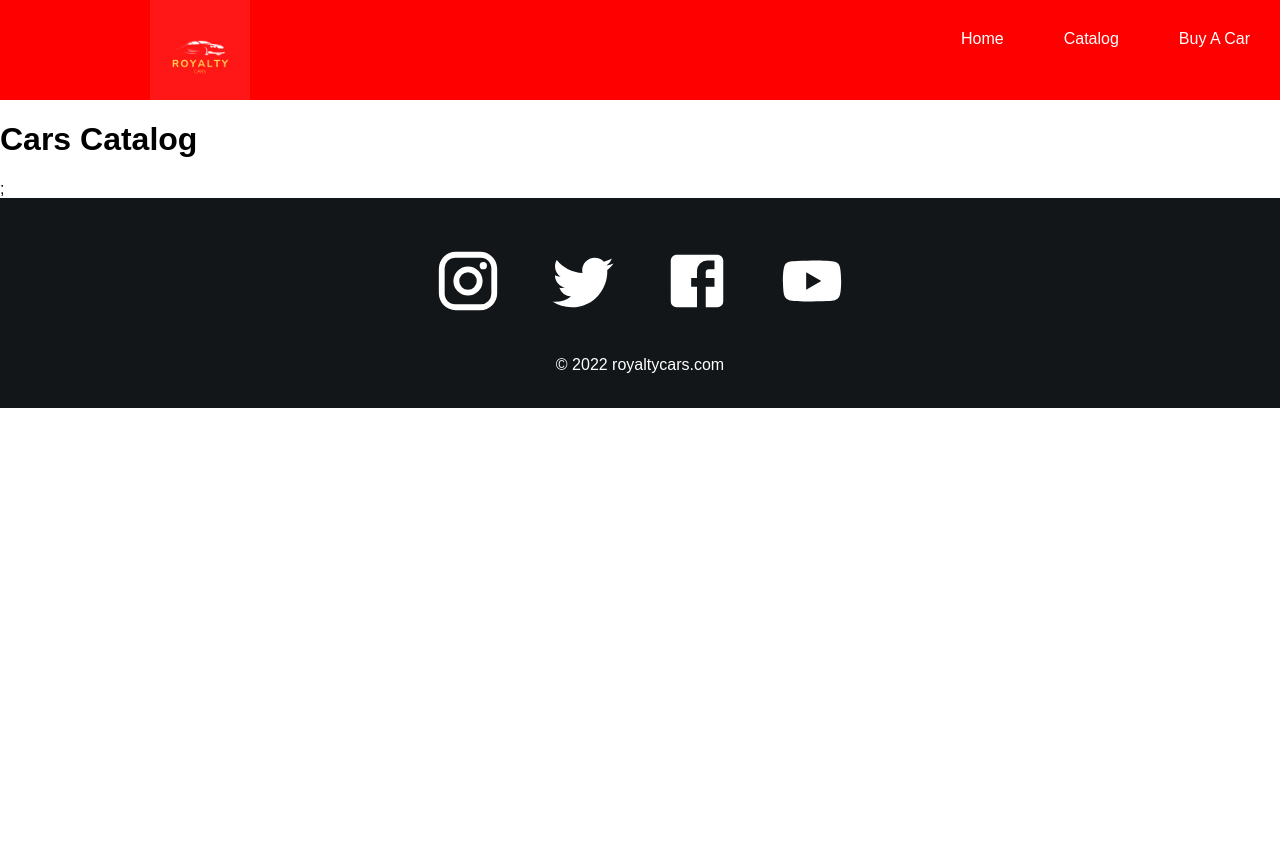
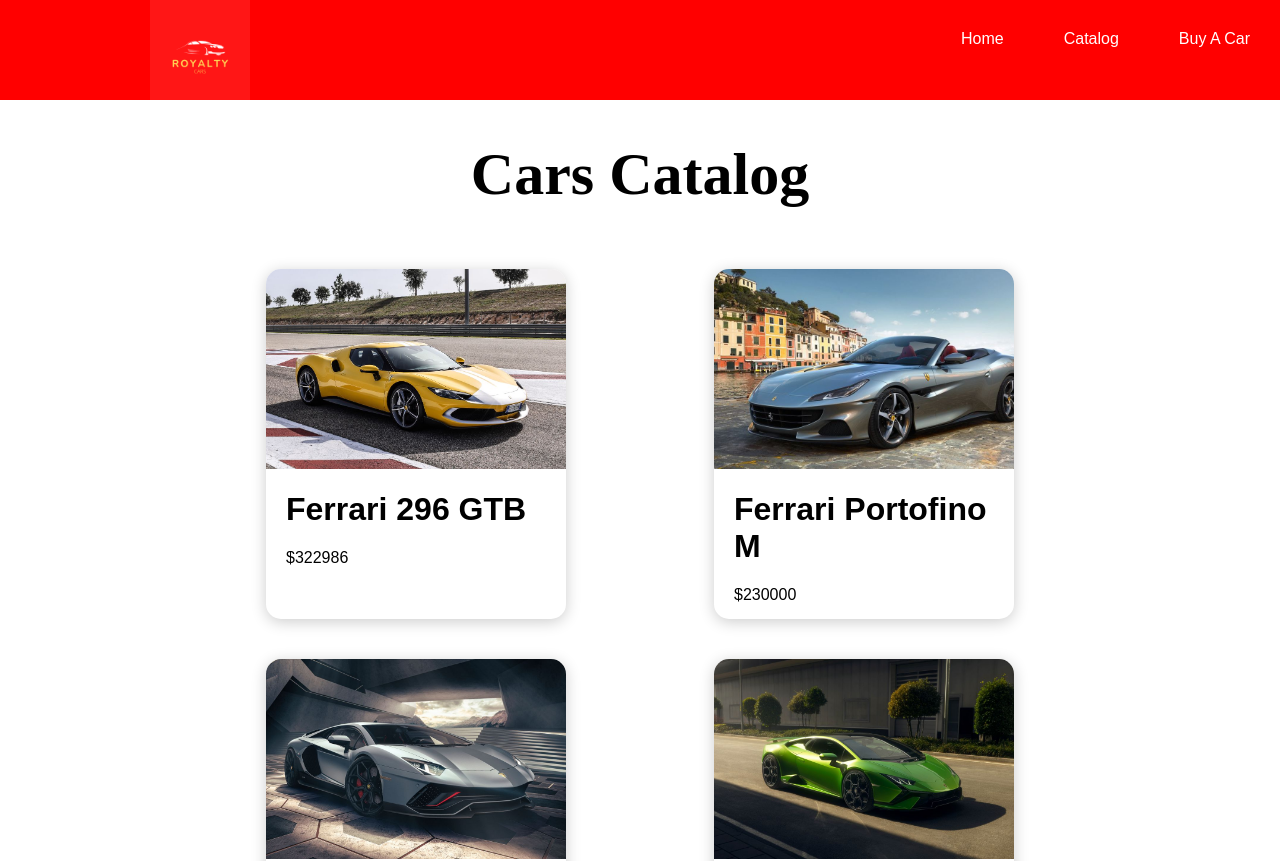
Before and after one commit to JustinChrisAmbil/RoyaltyCarFWebRepository, a React (Create React App) app: page /Catalog in a window 1280 px wide. Shown: the top 861 px of the page. Before the commit the page ends 800 px from the top, so only its background shows below. Built offline with nearby package versions, Linux system fonts and the light colour scheme.

Commit message:
Catalog Done

```diff
--- a/src/Components/CatalogItem.js
+++ b/src/Components/CatalogItem.js
@@ -1,13 +1,13 @@
 import React from 'react'
 
-function CatalogItem({image, model,price}) {
+function CatalogItem({ image, model,price}) {
   return (
     <div className = "catalogItem">
-    <div>style={{backgroundImage: `url(${image})`}}</div>
+    <div style={{backgroundImage: `url(${image})`}}></div>
     <h1>{model}</h1>
     <p>${price}</p>
     </div>
   );
 }
 
-export default CatalogItem
+export default CatalogItem;
--- a/src/Pages/Catalog.js
+++ b/src/Pages/Catalog.js
@@ -1,22 +1,22 @@
 import React from 'react';
 import{ CatalogList }from "../helpers/CatalogList";
 import CatalogItem from "../Components/CatalogItem";
+import '../style/Catalog.css'
 
 function Catalog () {
 return (
     <div className = "catalog">
     <h1 className = "catalogTitle"> Cars Catalog</h1>
     <div className = "catalogList">
-    {CatalogList.map((catalogItem, key)=> {
-    return <div></div>
-
-})};
-
-
-
-
-    </div>
-    </div>
+{CatalogList.map((catalogItem, key) => {
+        return <CatalogItem
+        key={key}
+        image={catalogItem.image}
+         model={catalogItem.model}
+          price={catalogItem.price}/>
+})}
+</div>
+</div>
 );
 }
 
--- a/src/helpers/CatalogList.js
+++ b/src/helpers/CatalogList.js
@@ -7,7 +7,7 @@ import  Mase1 from "../Images/maserati_ghibli.jpg";
 
 export const CatalogList = [
 {
-    model:"Ferrari 296GTB",
+    model:"Ferrari 296 GTB",
     image: ferarri1,
     price: 322986,
 },
@@ -36,4 +36,4 @@ export const CatalogList = [
     image:Mase1,
     price: 70000,
 },
-]
+];
--- /dev/null
+++ b/src/style/Catalog.css
@@ -0,0 +1,62 @@
+.catalog {
+    width: 100%;
+    height: auto;
+    display: flex;
+    justify-content: center;
+    align-items: center;
+    flex-direction: column;
+  }
+  .catalog .catalogTitle {
+    font-family: cursive;
+    font-size: 60px;
+  }
+
+  .catalogList {
+    width: 70vw;
+    height: auto;
+    display: grid;
+    grid-template-columns: 1fr 1fr 1fr;
+    place-items: center;
+  }
+
+  /* MENU ITEM STYLING */
+
+  .catalogItem {
+    border-radius: 15px;
+    width: 300px;
+    height: 350px;
+    margin: 20px;
+    box-shadow: 0px 3px 15px rgba(0, 0, 0, 0.2);
+  }
+  .catalogItem:hover {
+    box-shadow: 0px 3px 15px rgba(0, 0, 0, 0.5);
+    transition: 0.3s ease-in;
+    cursor: pointer;
+  }
+
+  .catalogItem div {
+    border-top-left-radius: 15px;
+    border-top-right-radius: 15px;
+    width: 100%;
+    height: 200px;
+    background-position: center;
+    background-repeat: no-repeat;
+    background-size: cover;
+  }
+
+  .catalogItem h1,
+  .catalogItem p {
+    margin-left: 20px;
+  }
+
+  @media only screen and (max-width: 1300px) {
+    .catalogList {
+      grid-template-columns: 1fr 1fr;
+    }
+  }
+
+  @media only screen and (max-width: 800px) {
+    .catalogList {
+      grid-template-columns: 1fr;
+    }
+  }
```
